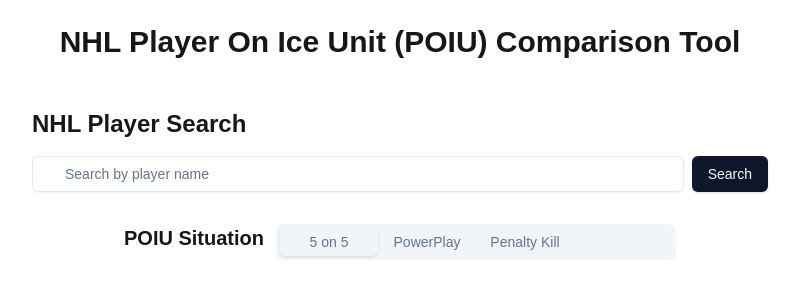
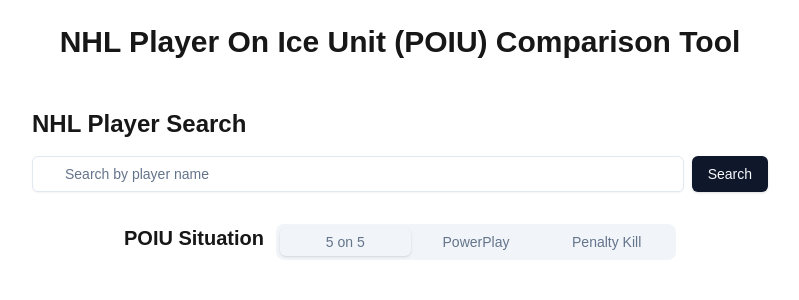
Before and after one commit to dgmouris/dva_6242_project, a Next.js app in the folder frontend/: page / in a window 1280 px wide. Shown: the top 300 px of the page, without its empty margins (240-1039 px from the left). Built offline with nearby package versions, Linux system fonts and the light colour scheme.

Commit message:
fixed tabs to only have 3 now

```diff
--- a/frontend/components/controls/SituationTabs.js
+++ b/frontend/components/controls/SituationTabs.js
@@ -20,7 +20,7 @@
       value={currentSituation}
       onValueChange={setCurrentSituation}
     >
-      <TabsList className="grid text-center grid-cols-4"
+      <TabsList className="grid text-center grid-cols-3"
 
       >
         <TabsTrigger value="5on5">5 on 5</TabsTrigger>
```
